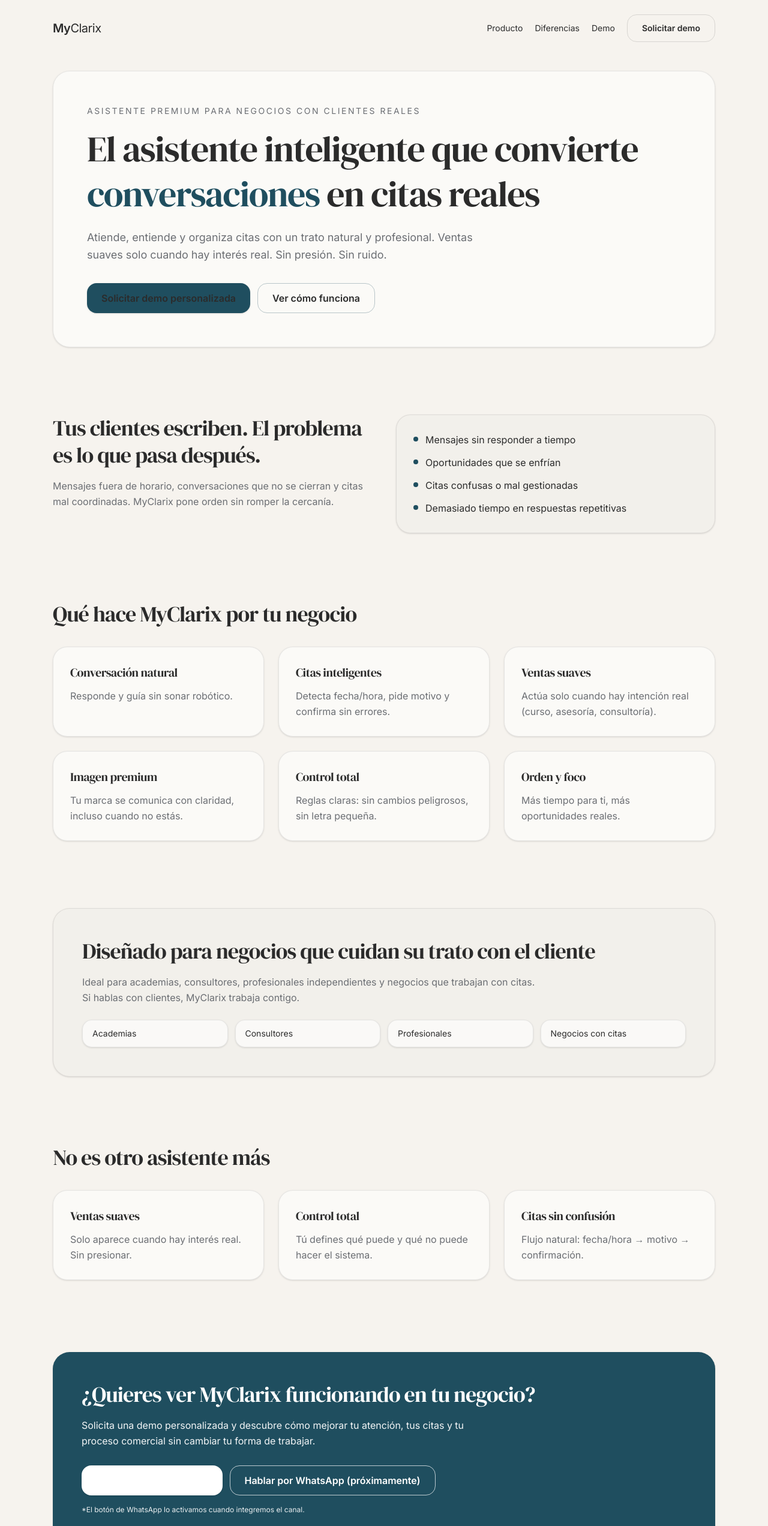
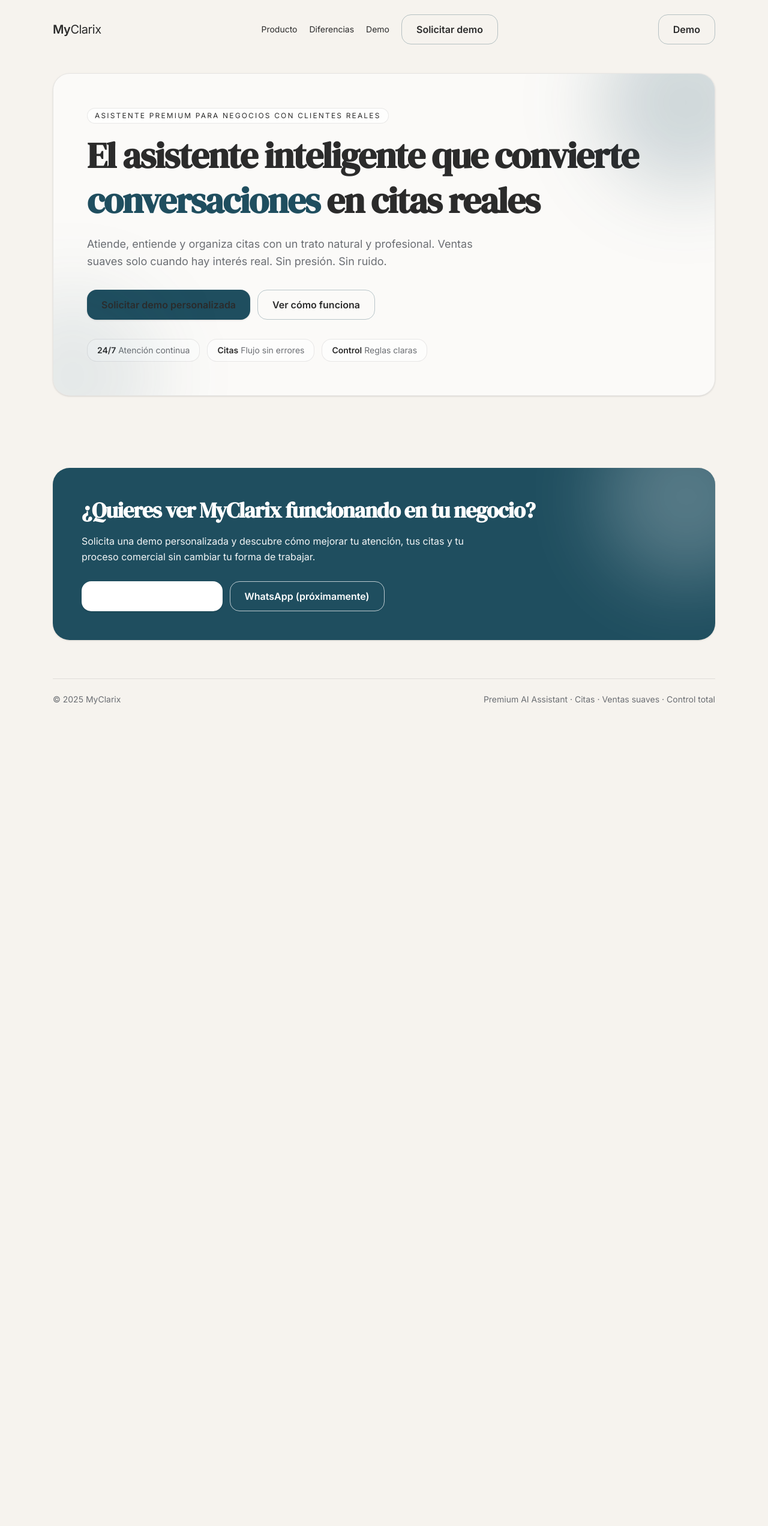
Before and after one commit to MiguelinaRos29/myclarix-web, a Next.js app: page / in a window 1280 px wide. Shown: the top 2544 px of the page at 60% size. After the commit the page ends 1216 px from the top, so only its background shows below. Built offline with nearby package versions, Linux system fonts and the light colour scheme.

Commit message:
ui: add hero glow, stronger headline and visual focus

```diff
--- a/app/page.tsx
+++ b/app/page.tsx
@@ -1,5 +1,7 @@
+import React from "react";
+
 const SectionTitle = ({ children }: { children: React.ReactNode }) => (
-  <h2 className="text-3xl md:text-4xl leading-tight tracking-tight">
+  <h2 className="text-3xl md:text-4xl leading-tight tracking-tight text-charcoal">
     {children}
   </h2>
 );
@@ -8,7 +10,6 @@
 // BOTONES – REGLA ÚNICA MYCLARIX
 // ===============================
 
-// CTA principal (fondos claros)
 const PrimaryButton = ({
   href = "#demo",
   children,
@@ -31,33 +32,28 @@
   </a>
 );
 
-// Botón secundario (borde)
 const SecondaryButton = ({
   href,
   children,
-  className = "",
 }: {
   href: string;
   children: React.ReactNode;
-  className?: string;
 }) => (
   <a
     href={href}
-    className={`
+    className="
       inline-flex items-center justify-center
       rounded-2xl px-6 py-3 font-semibold
       border border-accent/30 text-accent
       bg-transparent transition
-      hover:bg-accent hover:text-white hover:border-accent
-      focus:outline-none focus:ring-2 focus:ring-accent/35
-      ${className}
-    `}
+      hover:bg-accent hover:text-white
+      focus:outline-none focus:ring-2 focus:ring-accent/40
+    "
   >
     {children}
   </a>
 );
 
-// SOLO para fondos oscuros (CTA final en bg-accent)
 const OnDarkButton = ({
   href,
   children,
@@ -101,18 +97,12 @@
               Demo
             </a>
 
-            <SecondaryButton
-              href="#demo"
-              className="px-4 py-2 text-sm border-charcoal/15 text-charcoal hover:border-accent"
-            >
+            <SecondaryButton href="#demo">
               Solicitar demo
             </SecondaryButton>
           </div>
 
-          <SecondaryButton
-            href="#demo"
-            className="md:hidden px-4 py-2 text-sm border-charcoal/15 text-charcoal hover:border-accent"
-          >
+          <SecondaryButton href="#demo" className="md:hidden">
             Demo
           </SecondaryButton>
         </nav>
@@ -120,12 +110,16 @@
 
       {/* HERO */}
       <section className="mx-auto max-w-6xl px-6 pb-14 pt-6">
-        <div className="rounded-[28px] bg-white/55 border border-charcoal/10 p-8 md:p-14 shadow-sm">
-          <p className="text-sm uppercase tracking-[0.18em] text-muted">
+        <div className="relative overflow-hidden rounded-[28px] bg-white/60 border border-charcoal/10 p-8 md:p-14 shadow-sm">
+          {/* glow decorativo */}
+          <div className="pointer-events-none absolute -top-24 -right-24 h-72 w-72 rounded-full bg-accent/20 blur-3xl" />
+          <div className="pointer-events-none absolute -bottom-28 -left-28 h-72 w-72 rounded-full bg-accent/10 blur-3xl" />
+
+          <p className="inline-flex w-fit items-center rounded-full border border-charcoal/10 bg-white/70 px-3 py-1 text-xs uppercase tracking-[0.18em] text-charcoal">
             Asistente premium para negocios con clientes reales
           </p>
 
-          <h1 className="mt-4 text-4xl md:text-6xl leading-tight tracking-tight">
+          <h1 className="mt-4 text-4xl md:text-6xl font-semibold leading-tight tracking-tight text-charcoal">
             El asistente inteligente que convierte{" "}
             <span className="text-accent">conversaciones</span> en citas reales
           </h1>
@@ -139,126 +133,42 @@
             <PrimaryButton>Solicitar demo personalizada</PrimaryButton>
             <SecondaryButton href="#producto">Ver cómo funciona</SecondaryButton>
           </div>
-        </div>
-      </section>
 
-      {/* PROBLEMA */}
-      <section id="producto" className="mx-auto max-w-6xl px-6 py-14">
-        <div className="grid md:grid-cols-2 gap-10 items-start">
-          <div>
-            <SectionTitle>
-              Tus clientes escriben. El problema es lo que pasa después.
-            </SectionTitle>
-            <p className="mt-4 text-muted leading-relaxed">
-              Mensajes fuera de horario, conversaciones que no se cierran y citas mal
-              coordinadas. MyClarix pone orden sin romper la cercanía.
-            </p>
-          </div>
-
-          <div className="rounded-[24px] bg-pearl/40 border border-charcoal/10 p-7 shadow-sm">
-            <ul className="space-y-3 text-charcoal">
-              {[
-                "Mensajes sin responder a tiempo",
-                "Oportunidades que se enfrían",
-                "Citas confusas o mal gestionadas",
-                "Demasiado tiempo en respuestas repetitivas",
-              ].map((t) => (
-                <li key={t} className="flex gap-3">
-                  <span className="mt-2 h-2 w-2 rounded-full bg-accent" />
-                  <span className="leading-relaxed">{t}</span>
-                </li>
-              ))}
-            </ul>
-          </div>
-        </div>
-      </section>
-
-      {/* QUÉ HACE */}
-      <section className="mx-auto max-w-6xl px-6 py-14">
-        <SectionTitle>Qué hace MyClarix por tu negocio</SectionTitle>
-
-        <div className="mt-8 grid md:grid-cols-3 gap-6">
-          {[
-            ["Conversación natural", "Responde y guía sin sonar robótico."],
-            ["Citas inteligentes", "Detecta fecha/hora, pide motivo y confirma sin errores."],
-            ["Ventas suaves", "Actúa solo cuando hay intención real (curso, asesoría, consultoría)."],
-            ["Imagen premium", "Tu marca se comunica con claridad, incluso cuando no estás."],
-            ["Control total", "Reglas claras: sin cambios peligrosos, sin letra pequeña."],
-            ["Orden y foco", "Más tiempo para ti, más oportunidades reales."],
-          ].map(([title, desc]) => (
-            <div
-              key={title}
-              className="rounded-[24px] bg-white/55 border border-charcoal/10 p-7 shadow-sm
-                         hover:shadow-md transition"
-            >
-              <h3 className="text-xl tracking-tight">{title}</h3>
-              <p className="mt-3 text-muted leading-relaxed">{desc}</p>
-            </div>
-          ))}
-        </div>
-      </section>
-
-      {/* PARA QUIÉN */}
-      <section className="mx-auto max-w-6xl px-6 py-14">
-        <div className="rounded-[28px] bg-pearl/40 border border-charcoal/10 p-8 md:p-12 shadow-sm">
-          <SectionTitle>
-            Diseñado para negocios que cuidan su trato con el cliente
-          </SectionTitle>
-
-          <p className="mt-4 text-muted leading-relaxed max-w-3xl">
-            Ideal para academias, consultores, profesionales independientes y negocios que trabajan con citas.
-            Si hablas con clientes, MyClarix trabaja contigo.
-          </p>
-
-          <div className="mt-6 grid sm:grid-cols-2 lg:grid-cols-4 gap-3">
-            {["Academias", "Consultores", "Profesionales", "Negocios con citas"].map((x) => (
+          {/* micro-métricas */}
+          <div className="mt-8 flex flex-wrap items-center gap-3 text-sm">
+            {[
+              ["24/7", "Atención continua"],
+              ["Citas", "Flujo sin errores"],
+              ["Control", "Reglas claras"],
+            ].map(([a, b]) => (
               <div
-                key={x}
-                className="rounded-2xl bg-white/60 border border-charcoal/10 px-4 py-3 text-sm shadow-sm"
+                key={a}
+                className="rounded-2xl border border-charcoal/10 bg-white/60 px-4 py-2"
               >
-                {x}
+                <span className="font-semibold text-charcoal">{a}</span>{" "}
+                <span className="text-muted">{b}</span>
               </div>
             ))}
           </div>
         </div>
       </section>
 
-      {/* DIFERENCIADORES */}
-      <section id="diferencias" className="mx-auto max-w-6xl px-6 py-14">
-        <SectionTitle>No es otro asistente más</SectionTitle>
-
-        <div className="mt-8 grid md:grid-cols-3 gap-6">
-          {[
-            ["Ventas suaves", "Solo aparece cuando hay interés real. Sin presionar."],
-            ["Control total", "Tú defines qué puede y qué no puede hacer el sistema."],
-            ["Citas sin confusión", "Flujo natural: fecha/hora → motivo → confirmación."],
-          ].map(([title, desc]) => (
-            <div
-              key={title}
-              className="rounded-[24px] bg-white/55 border border-charcoal/10 p-7 shadow-sm
-                         hover:shadow-md transition"
-            >
-              <h3 className="text-xl tracking-tight">{title}</h3>
-              <p className="mt-3 text-muted leading-relaxed">{desc}</p>
-            </div>
-          ))}
-        </div>
-      </section>
-
       {/* CTA FINAL */}
       <section id="demo" className="mx-auto max-w-6xl px-6 py-16">
-        <div className="rounded-[28px] bg-accent text-white p-8 md:p-12 shadow-sm">
-          <h2 className="text-3xl md:text-4xl leading-tight tracking-tight text-white">
+        <div className="relative overflow-hidden rounded-[28px] bg-accent text-white p-8 md:p-12 shadow-sm">
+          <div className="pointer-events-none absolute -top-24 -right-24 h-72 w-72 rounded-full bg-white/25 blur-3xl" />
+
+          <h2 className="text-3xl md:text-4xl font-semibold leading-tight tracking-tight">
             ¿Quieres ver MyClarix funcionando en tu negocio?
           </h2>
 
           <p className="mt-4 text-white/95 leading-relaxed max-w-2xl">
-            Solicita una demo personalizada y descubre cómo mejorar tu atención, tus citas y tu proceso comercial
-            sin cambiar tu forma de trabajar.
+            Solicita una demo personalizada y descubre cómo mejorar tu atención,
+            tus citas y tu proceso comercial sin cambiar tu forma de trabajar.
           </p>
 
           <div className="mt-7 flex flex-col sm:flex-row gap-3">
-            <OnDarkButton href="mailto:demo@myclarix.com?subject=Solicitud%20de%20demo%20MyClarix">
+            <OnDarkButton href="mailto:demo@myclarix.com">
               Solicitar demo por email
             </OnDarkButton>
 
@@ -271,15 +181,10 @@
                 focus:outline-none focus:ring-2 focus:ring-white/40
               "
               href="#"
-              title="Luego lo conectamos a WhatsApp"
             >
-              Hablar por WhatsApp (próximamente)
+              WhatsApp (próximamente)
             </a>
           </div>
-
-          <p className="mt-4 text-xs text-white/90">
-            *El botón de WhatsApp lo activamos cuando integremos el canal.
-          </p>
         </div>
       </section>
 
```
